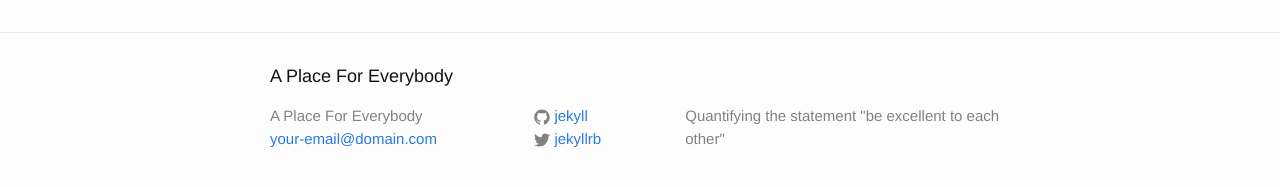
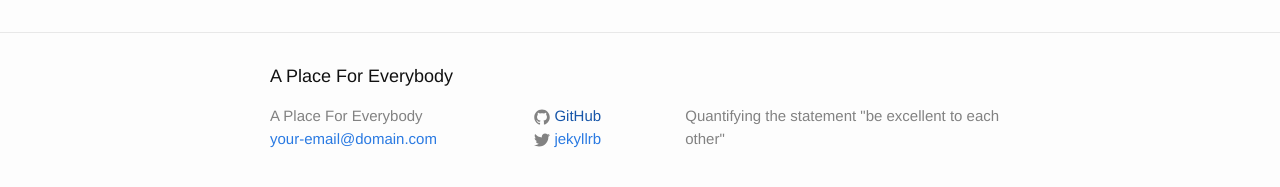
Before and after one commit to bluehat/placeforeverybody, a Jekyll site: the page built from index.html, in a window 1280 px wide. Shown: the part 264-451 px from the top of the page. Built offline with Jekyll 4.4.1, drawn with Linux system fonts in a browser that asks for light colours.

Commit message:
flailing

```diff
--- a/_includes/footer.html
+++ b/_includes/footer.html
@@ -16,14 +16,14 @@
         <ul class="social-media-list">
           {% if site.github_username %}
           <li>
-            <a href="https://github.com/{{ site.github_username }}">
+            <a href="{{ site.github_url }}">
               <span class="icon  icon--github">
                 <svg viewBox="0 0 16 16">
                   <path fill="#828282" d="M7.999,0.431c-4.285,0-7.76,3.474-7.76,7.761 c0,3.428,2.223,6.337,5.307,7.363c0.388,0.071,0.53-0.168,0.53-0.374c0-0.184-0.007-0.672-0.01-1.32 c-2.159,0.469-2.614-1.04-2.614-1.04c-0.353-0.896-0.862-1.135-0.862-1.135c-0.705-0.481,0.053-0.472,0.053-0.472 c0.779,0.055,1.189,0.8,1.189,0.8c0.692,1.186,1.816,0.843,2.258,0.645c0.071-0.502,0.271-0.843,0.493-1.037 C4.86,11.425,3.049,10.76,3.049,7.786c0-0.847,0.302-1.54,0.799-2.082C3.768,5.507,3.501,4.718,3.924,3.65 c0,0,0.652-0.209,2.134,0.796C6.677,4.273,7.34,4.187,8,4.184c0.659,0.003,1.323,0.089,1.943,0.261 c1.482-1.004,2.132-0.796,2.132-0.796c0.423,1.068,0.157,1.857,0.077,2.054c0.497,0.542,0.798,1.235,0.798,2.082 c0,2.981-1.814,3.637-3.543,3.829c0.279,0.24,0.527,0.713,0.527,1.437c0,1.037-0.01,1.874-0.01,2.129 c0,0.208,0.14,0.449,0.534,0.373c3.081-1.028,5.302-3.935,5.302-7.362C15.76,3.906,12.285,0.431,7.999,0.431z"/>
                 </svg>
               </span>
 
-              <span class="username">{{ site.github_username }}</span>
+              <span class="username">{{ site.github }}</span>
             </a>
           </li>
           {% endif %}
```
Also changed, not shown: 1 other file.
